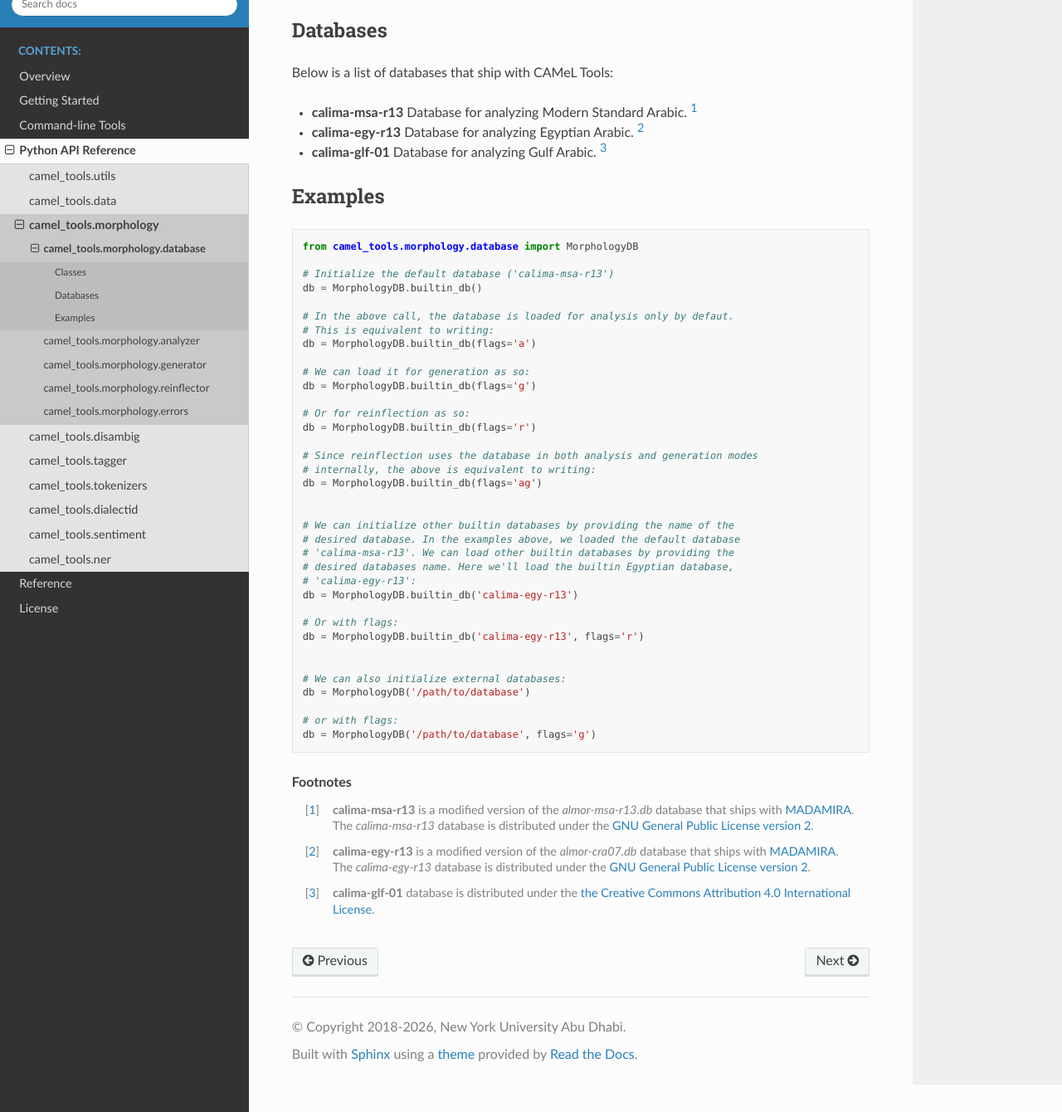
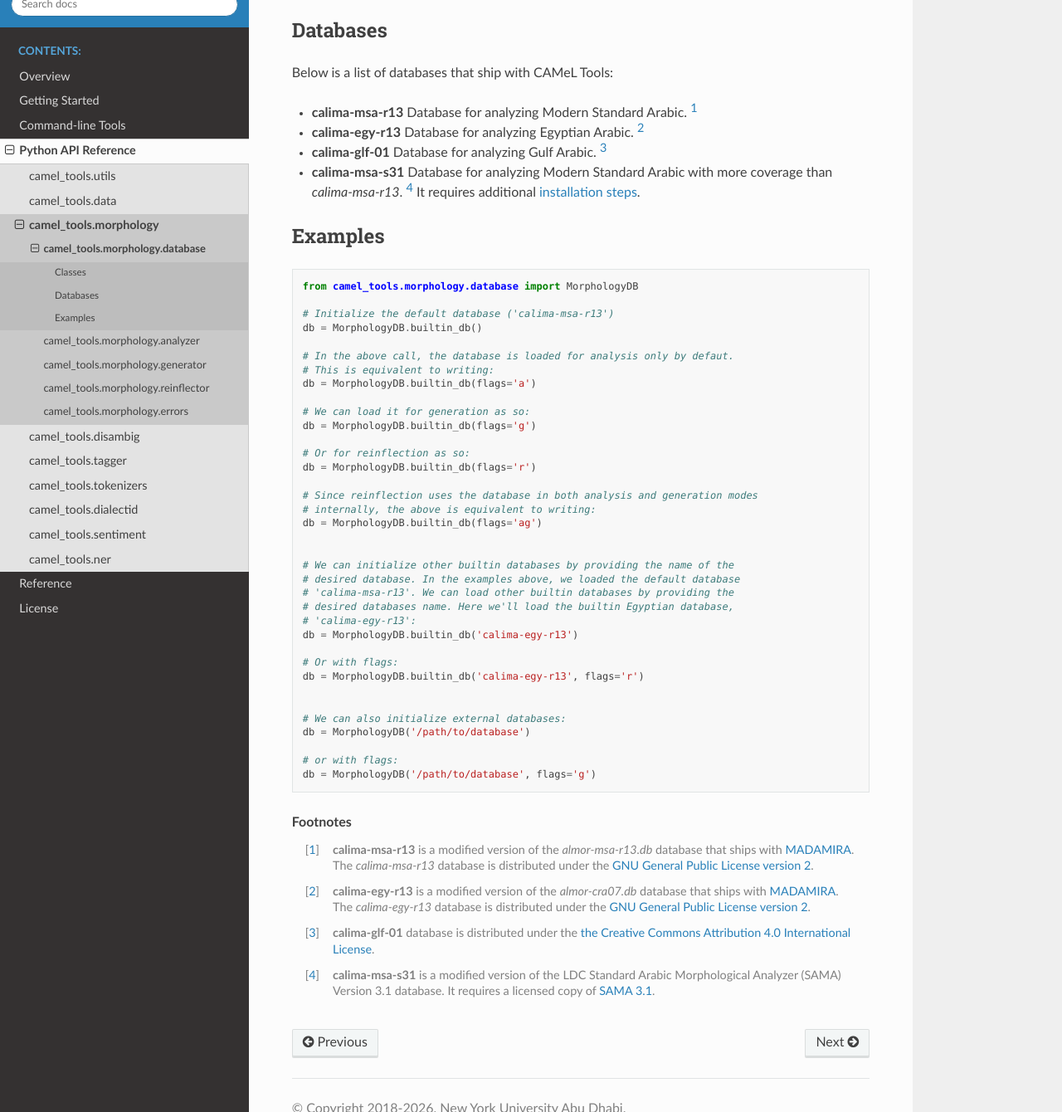
Before and after one commit to CAMeL-Lab/camel_tools, a Sphinx documentation site: the page built from docs/source/api/morphology/database.rst, in a window 1280 px wide and 1400 px high, scrolled down 406 px, cut to the strip 60-1400 px from the top of the window. Shown: the whole strip at 83% size. Built offline with Sphinx 7.4.7 and the Read the Docs theme 3.1.0, drawn with Linux system fonts in a browser that asks for light colours.

Commit message:
Added post-installation instructions for calima-msa-s31 DB.

```diff
--- a/docs/source/api/morphology/database.rst
+++ b/docs/source/api/morphology/database.rst
@@ -25,7 +25,8 @@
 * **calima-msa-r13** Database for analyzing Modern Standard Arabic. [#fn1]_
 * **calima-egy-r13** Database for analyzing Egyptian Arabic. [#fn2]_
 * **calima-glf-01** Database for analyzing Gulf Arabic. [#fn3]_
-
+* **calima-msa-s31** Database for analyzing Modern Standard Arabic with more coverage than *calima-msa-r13*. [#fn4]_
+  It requires additional :ref:`installation steps <calima-msa-s31-db-post-install>`.
 
 Examples
 --------
@@ -86,3 +87,6 @@
 
 .. [#fn3] **calima-glf-01** database is distributed under the
    `the Creative Commons Attribution 4.0 International License <http://creativecommons.org/licenses/by/4.0/>`_.
+
+.. [#fn4] **calima-msa-s31** is a modified version of the LDC Standard Arabic Morphological Analyzer (SAMA) Version 3.1
+   database. It requires a licensed copy of `SAMA 3.1 <https://catalog.ldc.upenn.edu/LDC2010L01>`_.
--- a/docs/source/reference.rst
+++ b/docs/source/reference.rst
@@ -8,3 +8,4 @@
    reference/encoding_schemes
    reference/camel_morphology_features
    reference/packages
+   reference/db_install
```
Also changed, not shown: docs/source/reference/db_install.rst (added, +53 -0 lines).
